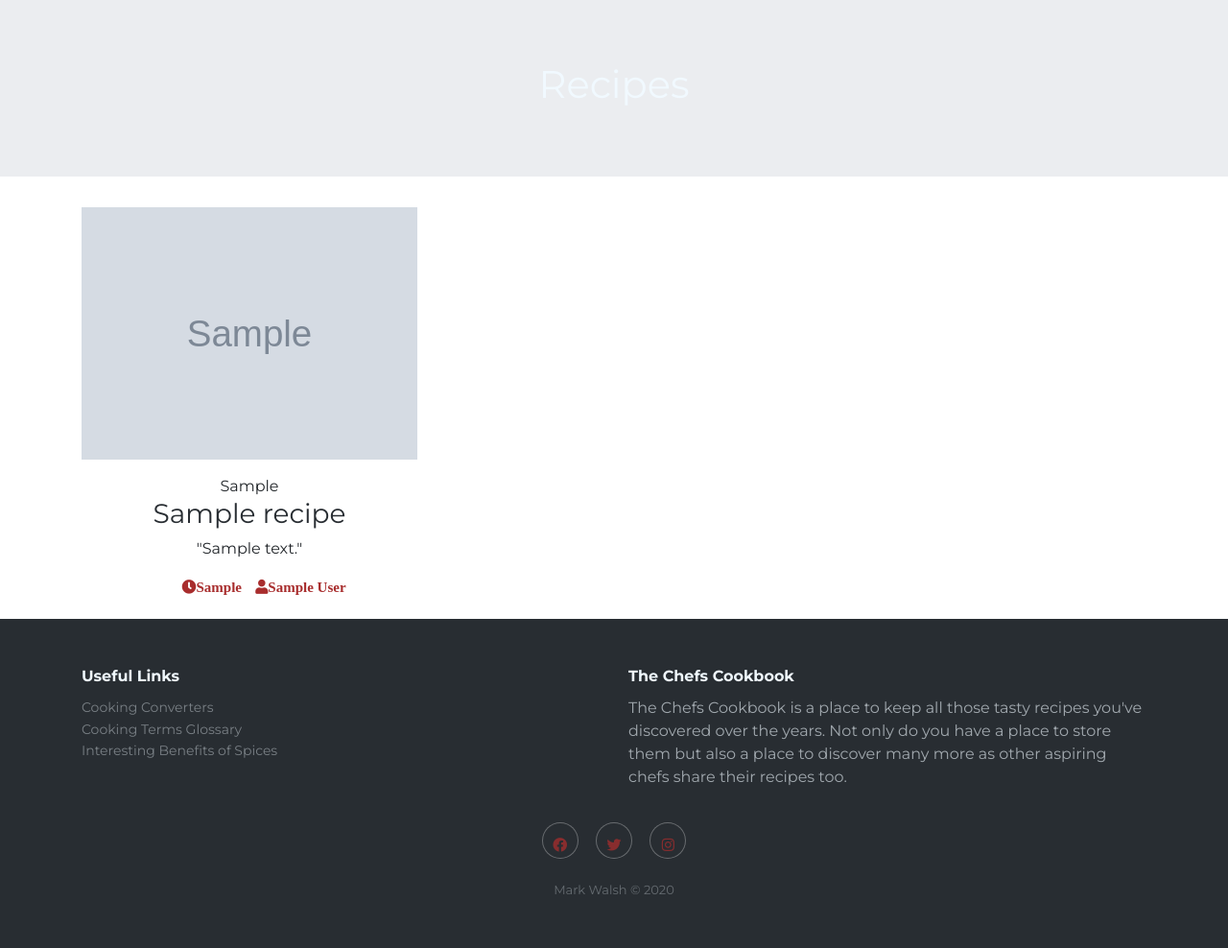
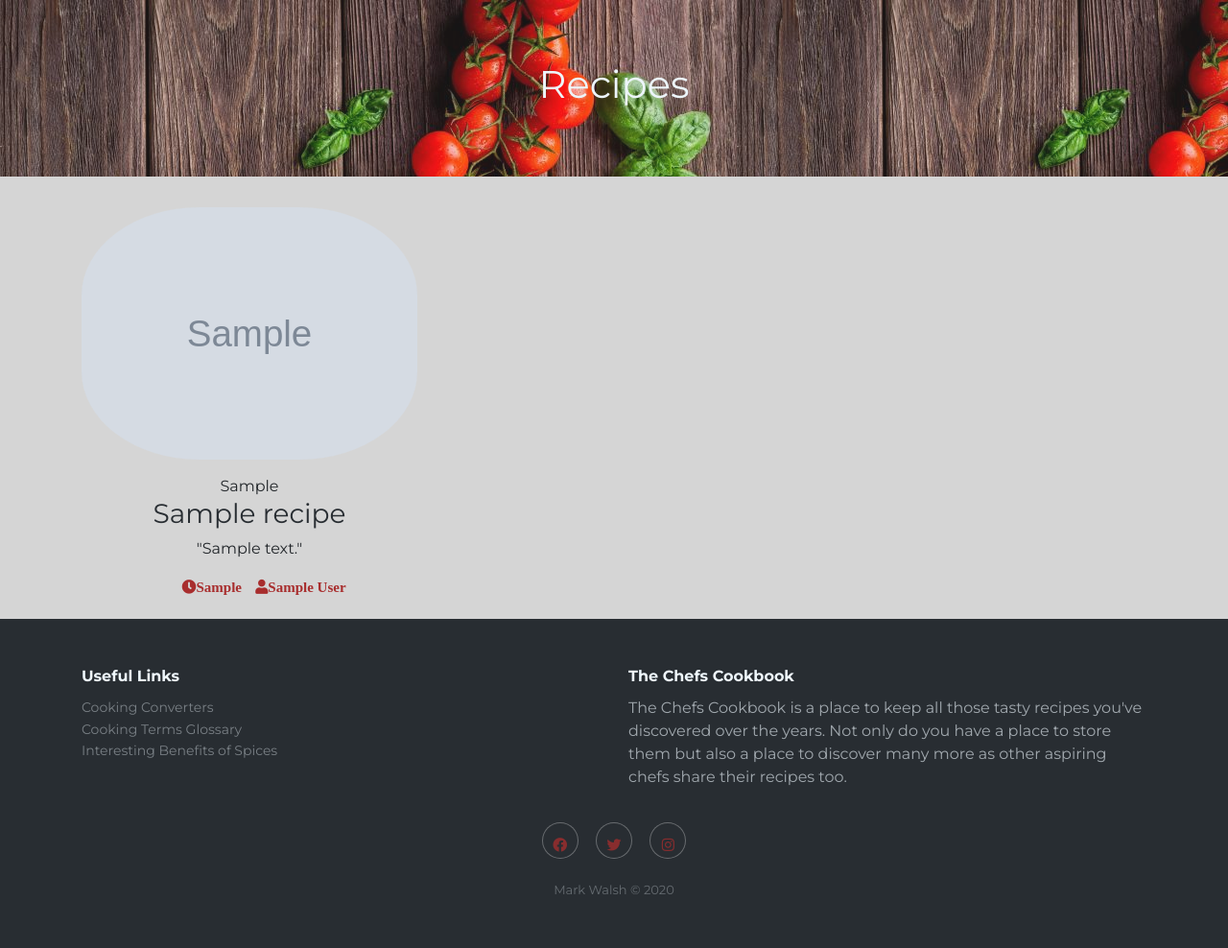
Before and after one commit to Squelsh84/the-chefs-cookbook, a Flask app: page /get_main in a window 1280 px wide. Shown: the part 62-1050 px from the top of the page at 96% size. Run offline with Flask 2, Linux system fonts and the light colour scheme; grey boxes marked "Sample" are stand-in pictures; a database or web service that is not in the repository returns one stand-in record (values such as "Sample title"); some libraries are stand-ins or nearby versions.

Commit message:
Styling added throughtout the website. Background color changed. Border-readius added to images.

```diff
--- a/app.py
+++ b/app.py
@@ -221,7 +221,7 @@ def update_recipe(recipe_id):
                 'recipe_author': request.form.get('recipe_author')
                 })
     flash('Your recipe has been updated')
-    return redirect(url_for('viewrecipe', recipe_id=recipe_id))
+    return redirect(url_for('recipes', recipe_id=recipe_id))
 
 
 # Delete Recipe
--- a/static/css/main.css
+++ b/static/css/main.css
@@ -3,6 +3,11 @@
 
 body {
   font-family: 'Montserrat';
+  background-color: #d5d5d5;
+}
+
+h2 h3 h4 {
+  font-weight: 700;
 }
 
 #navvar {
@@ -112,11 +117,13 @@ color: #a82d2d;
 
 }
 
+.item-figure img{
+  border-radius: 35%;
+}
+
 .widget-about figure.author-figure img {
   border-radius: 45%;
 }
-
-
 
 
 .register-container, .login-container {
@@ -130,7 +137,9 @@ color: #a82d2d;
 
 }
 
-
+.view img {
+  border-radius: 10%;
+}
 
 
 
@@ -176,7 +185,7 @@ i {
 }
 
 .jumbotron-add {
-  background-image: url('../img/bannerfood.jpg');
+  background-image: url('../img/background.jpg');
 }
 
 .btn-recipes {
--- a/templates/recipes.html
+++ b/templates/recipes.html
@@ -1,6 +1,6 @@
 {% extends 'base.html' %} {% block content %}
 
-<div class="jumbotron jumbotron-fluid">
+<div class="jumbotron jumbotron-add jumbotron-fluid">
   <div class="container">
     <h1 class="text-center">Recipes</h1>
   </div>
```
Also changed, not shown: static/img/background.jpg (added).
